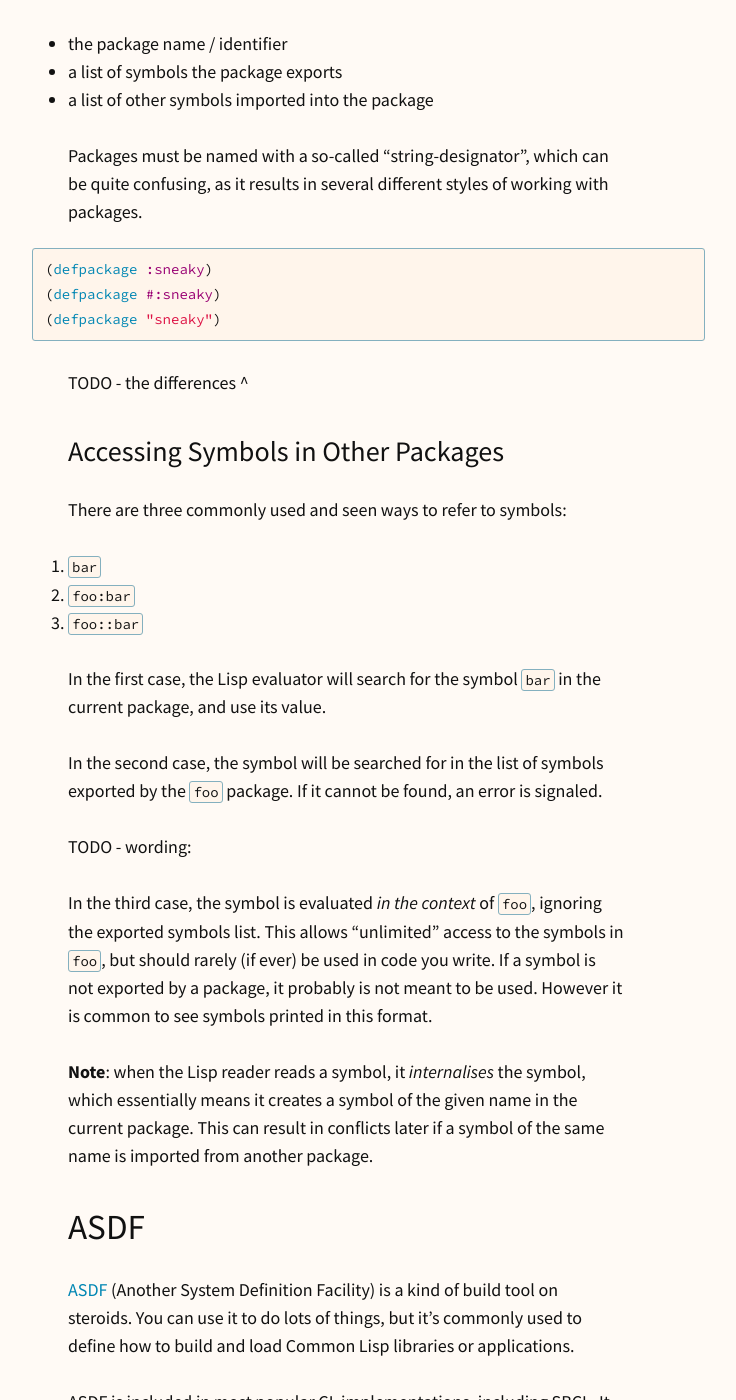
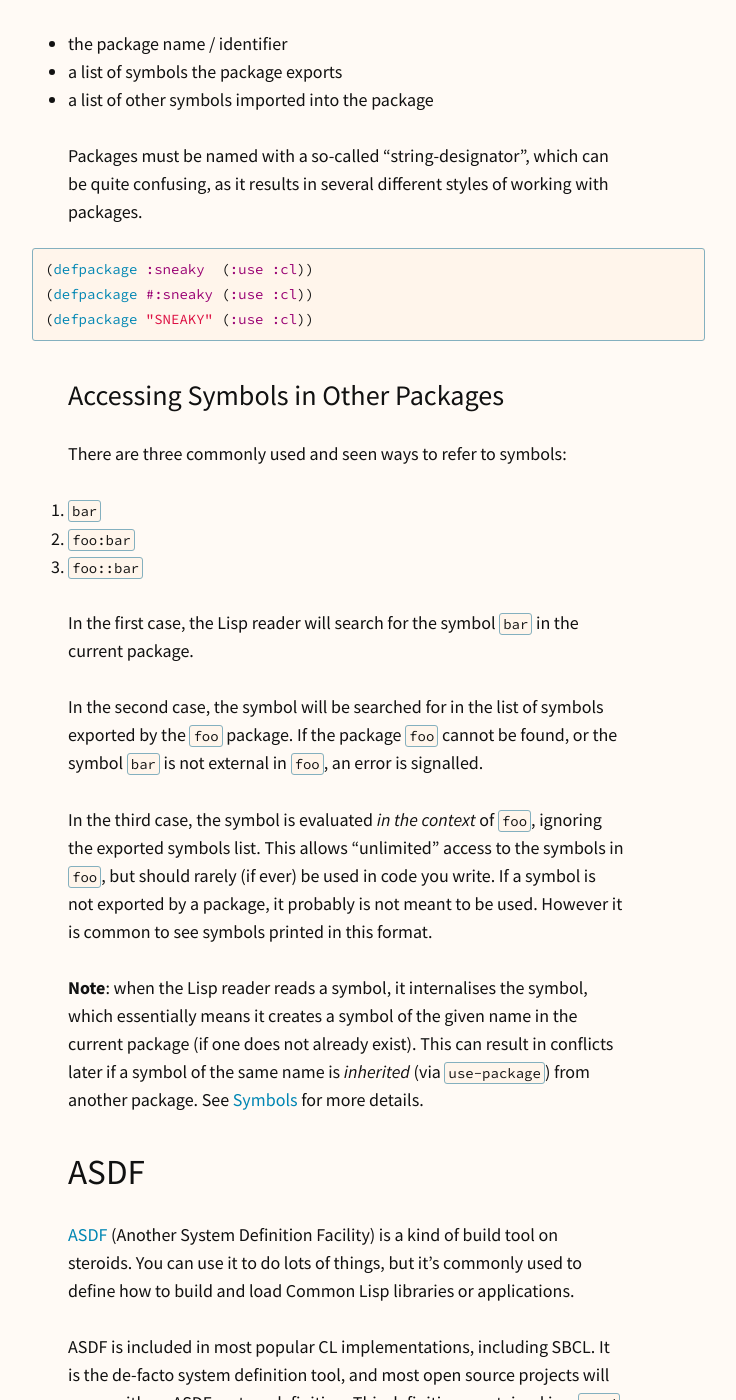
Before and after one commit to rmhsilva/lispmethods, a Jekyll site: the page built from _posts/2017-01-29-libraries.md, in a window 1280 px wide and 1400 px high, scrolled down 2818 px. Shown: the whole window, without its empty margins (215-951 px from the left). Built offline with Jekyll 4.4.1, drawn with Linux system fonts in a browser that asks for light colours.

Commit message:
Ammendments from lism's comments, clean ups

```diff
--- a/_posts/2017-01-29-libraries.md
+++ b/_posts/2017-01-29-libraries.md
@@ -132,12 +132,12 @@ Packages must be named with a so-called "string-designator", which can be quite
 confusing, as it results in several different styles of working with packages.
 
 ~~~ common_lisp
-(defpackage :sneaky)
-(defpackage #:sneaky)
-(defpackage "sneaky")
+(defpackage :sneaky  (:use :cl))
+(defpackage #:sneaky (:use :cl))
+(defpackage "SNEAKY" (:use :cl))
 ~~~
 
-TODO - the differences ^
+<!-- TODO - the differences ^ -->
 
 
 ### Accessing Symbols in Other Packages
@@ -147,13 +147,14 @@ There are three commonly used and seen ways to refer to symbols:
 2. `foo:bar`
 3. `foo::bar`
 
-In the first case, the Lisp evaluator will search for the symbol `bar` in the
-current package, and use its value.
+In the first case, the Lisp reader will search for the symbol `bar` in the
+current package.
 
 In the second case, the symbol will be searched for in the list of symbols
-exported by the `foo` package. If it cannot be found, an error is signaled.
+exported by the `foo` package. If the package `foo` cannot be found, or the
+symbol `bar` is not external in `foo`, an error is signalled.
 
-TODO - wording:
+<!-- TODO - wording: -->
 
 In the third case, the symbol is evaluated *in the context* of `foo`, ignoring
 the exported symbols list. This allows "unlimited" access to the symbols in
@@ -161,10 +162,11 @@ the exported symbols list. This allows "unlimited" access to the symbols in
 exported by a package, it probably is not meant to be used. However it is common
 to see symbols printed in this format.
 
-**Note**: when the Lisp reader reads a symbol, it *internalises* the symbol,
-which essentially means it creates a symbol of the given name in the current
-package. This can result in conflicts later if a symbol of the same name is
-imported from another package.
+**Note**: when the Lisp reader reads a symbol, it internalises the symbol, which
+essentially means it creates a symbol of the given name in the current package
+(if one does not already exist). This can result in conflicts later if a symbol
+of the same name is *inherited* (via `use-package`) from another package.
+See [Symbols](symbols.html) for more details.
 
 
 ## ASDF
@@ -269,7 +271,7 @@ of the symbols from the `:cl` package (a nickname for `:common-lisp`), which
 means all standard Common Lisp symbols (i.e. `defun`, `setf`, etc) will be
 available.
 
-[defpackage]: TODO
+[defpackage]: http://www.lispworks.com/documentation/HyperSpec/Body/m_defpkg.htm
 
 The `:bobbio.web` package also uses `cl` (most packages will), exports the
 `start-server` symbol, and also *imports* the `get-message` symbol from
```
